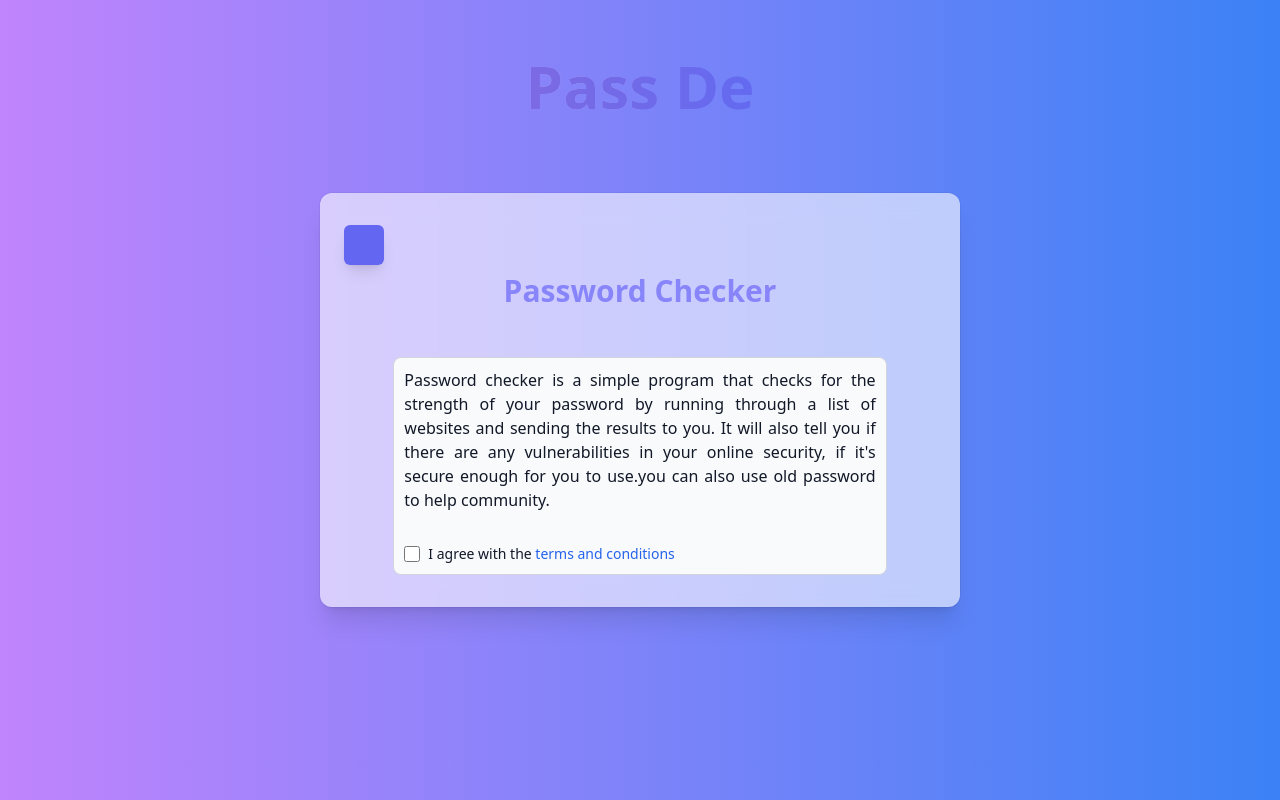
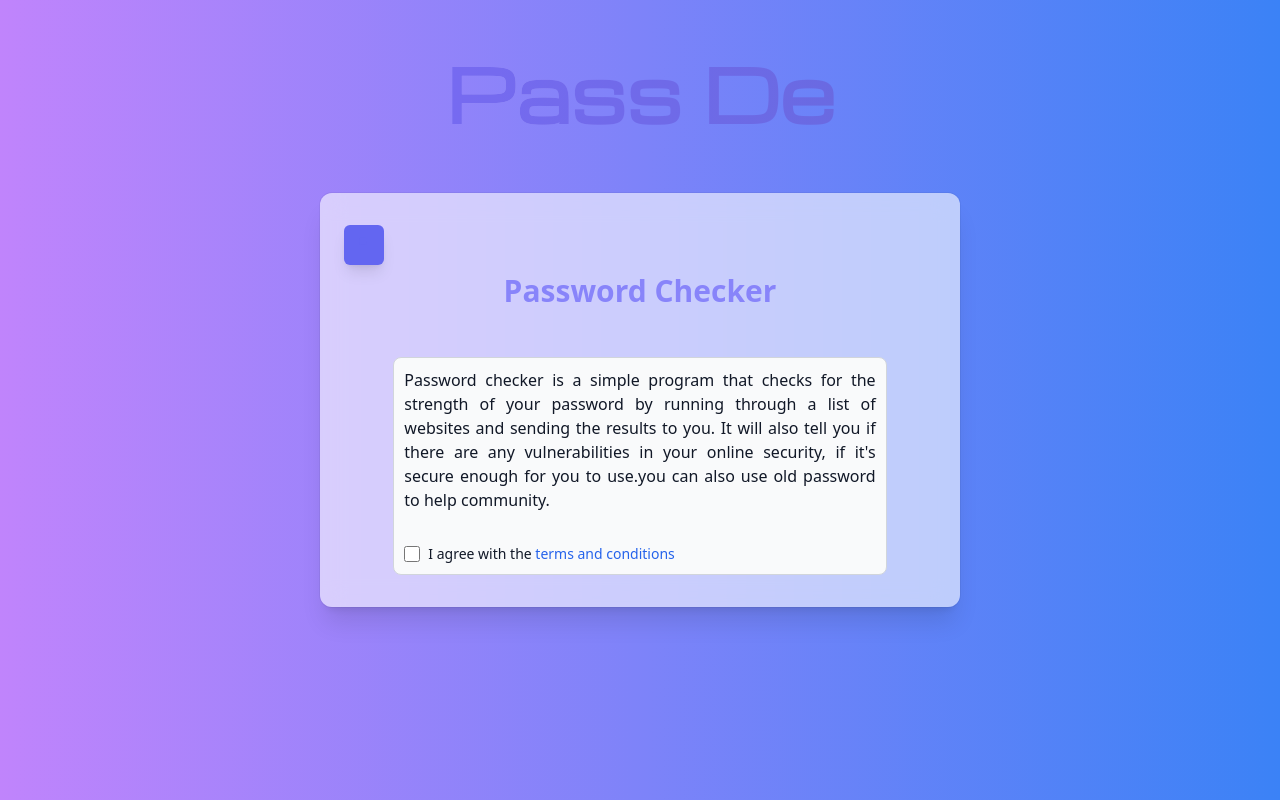
Before and after one commit to umairabbasDev/pass-de_client, a React (Vite) app: page / in a window 1280 px wide. Built offline with nearby package versions, Linux system fonts and the light colour scheme.

Commit message:
changed the font stype of heading

```diff
--- a/src/App.tsx
+++ b/src/App.tsx
@@ -3,12 +3,20 @@ import FetchForm from "./components/FetchForm";
 function App() {
   return (
     <div className="flex flex-col items-center justify-center h-screen bg-gradient-to-r from-purple-400 to-blue-500 relative">
-      <p style={{
-        backgroundImage: 'linear-gradient(to right, #6B46C1, #4F46E5), linear-gradient(to right, white 50%, transparent 50%)',
-        WebkitBackgroundClip: 'text',
-        backgroundClip: 'text',
-        WebkitTextFillColor: 'transparent',
-      }} className="text-6xl font-bold absolute top-14 left-1/2 transform -translate-x-1/2 text-white opacity-40 z-10">Pass De</p>
+      <p
+        style={{
+          fontFamily: "Michroma, sans-serif",
+          backgroundImage:
+            "linear-gradient(to right,  #4F46E5, #6B46C1), linear-gradient(to right, white 0%, transparent 50%)",
+          WebkitBackgroundClip: "text",
+          backgroundClip: "text",
+          WebkitTextFillColor: "transparent",
+        }}
+        className="text-7xl font-bold absolute top-14 left-1/2 transform -translate-x-1/2 text-white opacity-40 z-10"
+      >
+        Pass De
+      </p>
+
       <div className="row-span-3 row-start-2 row-end-4 w-screen flex justify-center items-center z-0">
         <Background>
           <FetchForm />
--- a/src/style/index.css
+++ b/src/style/index.css
@@ -1,3 +1,4 @@
+@import url("https://fonts.googleapis.com/css2?family=Michroma&display=swap");
 @tailwind base;
 @tailwind components;
 @tailwind utilities;
```
